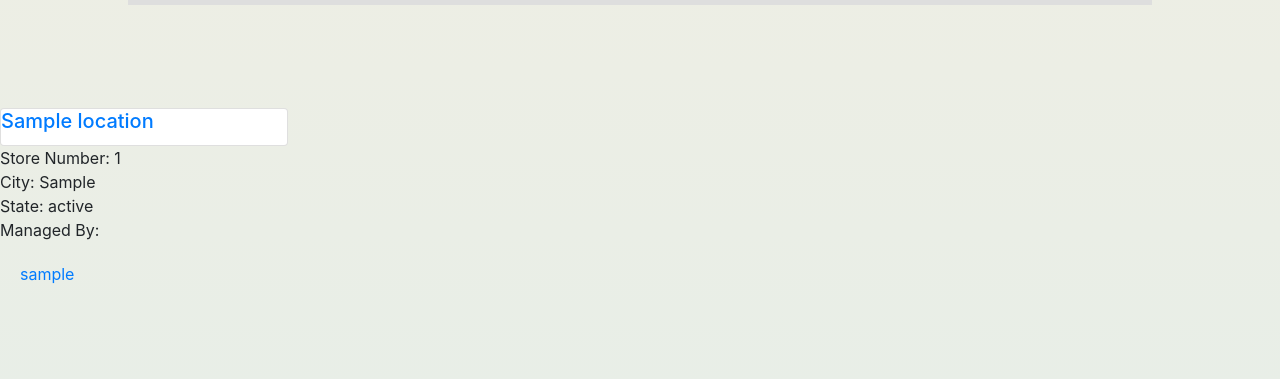
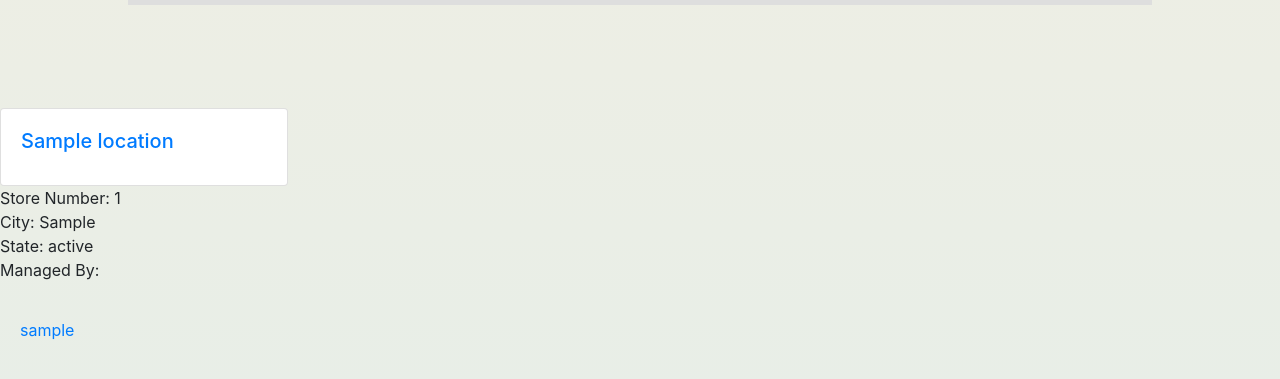
Before and after one commit to x-camacho/django-portal, a Django app: page /locations/ in a window 1280 px wide. Shown: the part 90-469 px from the top of the page. Run offline with Django 4.2, Linux system fonts and the light colour scheme; tables that the repository leaves empty hold one stand-in row (values such as "Sample post"); some libraries are stand-ins or nearby versions.

Commit message:
more cards

```diff
--- a/main_app/templates/locationlist.html
+++ b/main_app/templates/locationlist.html
@@ -7,19 +7,20 @@
 {% for location in locations %}
 <div class="card" style="width: 18rem;">
     <a href="{% url 'location_detail' location.pk %}">
+        <div class="card-body">
             <h5 class="card-title">{{location.name}}</h5>
         </a>
+    </div>
 </div>
     <ul class="list-group list-group-flush">
         <li>Store Number: {{location.location_number}}</li>
         <li>City: {{location.city}}</li>
         <li>State: {{location.state}}</li>
-            <li>Managed By:
+    </ul>
+        <p class="card-text">Managed By:
             <div class="card-body">
                 <a href='/user/{{location.user.username}}' class="card-link">{{location.user.username}}</a>
             </div>
-            </li>
-        </ul>
         {% empty %}
         <p>No Report Found</p>
     </div>
```
Lines whose indentation alone changed are shown as unchanged.
